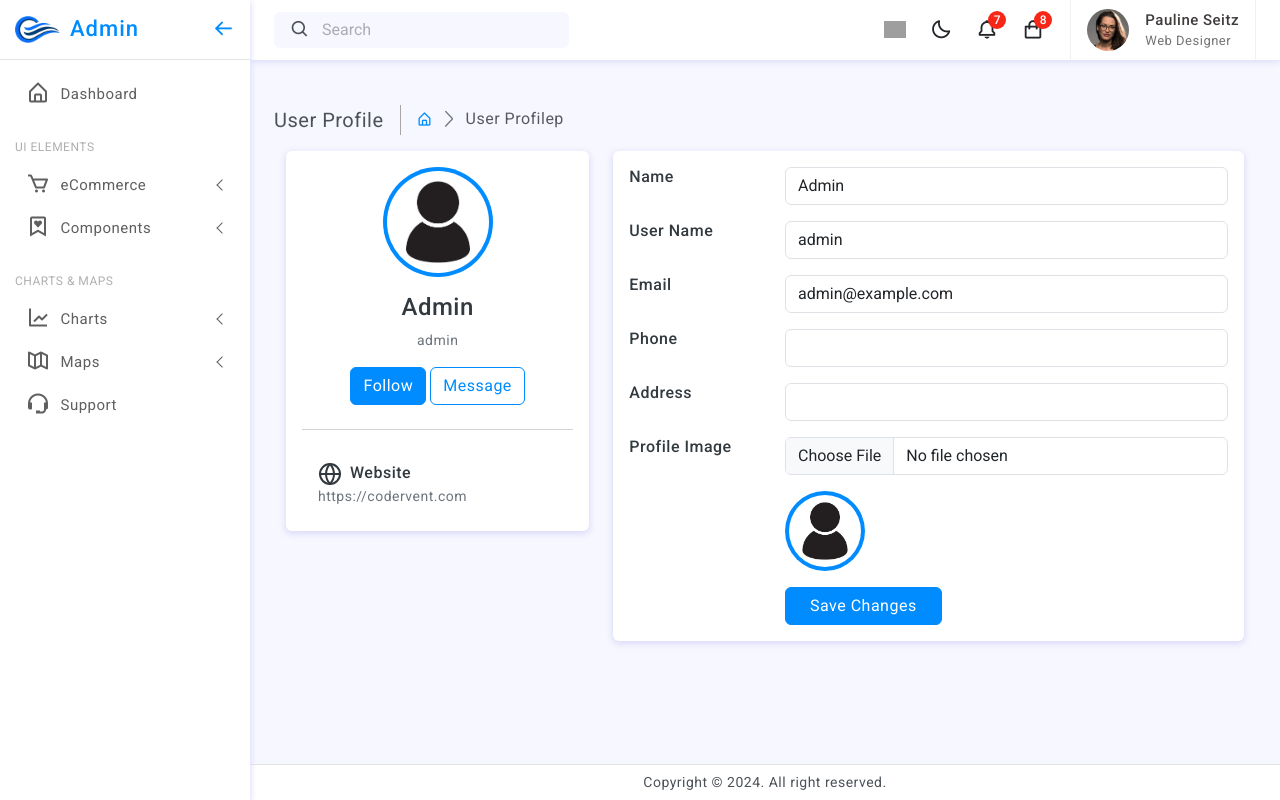
After one commit to TanvirulAlamTusher/lms, a Laravel app: page /admin/profile in a window 1280 px wide. The commit adds this page. Run offline with Laravel 10, Linux system fonts and the light colour scheme; a user stored in the database is signed in; data comes from the database, SQL or seed files in the repository; grey boxes are pictures that could not be loaded.

Commit message:
profile view add

```diff
--- a/app/Http/Controllers/AdminController.php
+++ b/app/Http/Controllers/AdminController.php
@@ -2,6 +2,7 @@
 
 namespace App\Http\Controllers;
 
+use App\Models\User;
 use Illuminate\Http\Request;
 use Illuminate\Support\Facades\Auth;
 
@@ -29,5 +30,10 @@ class AdminController extends Controller
         return redirect('/admin/login');
     }
     //End Method
+    public function AdminProfile() {
+       $id = Auth::user()->id;
+       $profileData = User::find($id);
+       return view('admin.profile_view',compact('profileData'));
+    }//End Method
 
 }
--- a/resources/views/admin/body/header.blade.php
+++ b/resources/views/admin/body/header.blade.php
@@ -367,7 +367,7 @@
                     </div>
                 </a>
                 <ul class="dropdown-menu dropdown-menu-end">
-                    <li><a class="dropdown-item d-flex align-items-center" href="javascript:;"><i class="bx bx-user fs-5"></i><span>Profile</span></a>
+                    <li><a class="dropdown-item d-flex align-items-center" href="{{ route('admin.profile') }}"><i class="bx bx-user fs-5"></i><span>Profile</span></a>
                     </li>
                     <li><a class="dropdown-item d-flex align-items-center" href="javascript:;"><i class="bx bx-cog fs-5"></i><span>Settings</span></a>
                     </li>
--- /dev/null
+++ b/resources/views/admin/profile_view.blade.php
@@ -0,0 +1,120 @@
+@extends('admin.admin_dashboard')
+@section('admin')
+<div class="page-content">
+    <!--breadcrumb-->
+    <div class="page-breadcrumb d-none d-sm-flex align-items-center mb-3">
+        <div class="breadcrumb-title pe-3">User Profile</div>
+        <div class="ps-3">
+            <nav aria-label="breadcrumb">
+                <ol class="breadcrumb mb-0 p-0">
+                    <li class="breadcrumb-item"><a href="javascript:;"><i class="bx bx-home-alt"></i></a>
+                    </li>
+                    <li class="breadcrumb-item active" aria-current="page">User Profilep</li>
+                </ol>
+            </nav>
+        </div>
+
+    </div>
+    <!--end breadcrumb-->
+    <div class="container">
+        <div class="main-body">
+            <div class="row">
+                <div class="col-lg-4">
+                    <div class="card">
+                        <div class="card-body">
+                            <div class="d-flex flex-column align-items-center text-center">
+                                <img src="{{ (!empty($profileData->photo)) ? url('upload/admin_images/'.$profileData->photo) : url('upload/no_image.jpg') }}" alt="Admin" class="rounded-circle p-1 bg-primary" width="110">
+                                <div class="mt-3">
+                                    <h4>{{$profileData->name}}</h4>
+                                    <p class="text-secondary mb-1">{{$profileData->username}}</p>
+                                    <p class="text-muted font-size-sm">{{$profileData->address}}</p>
+                                    <button class="btn btn-primary">Follow</button>
+                                    <button class="btn btn-outline-primary">Message</button>
+                                </div>
+                            </div>
+                            <hr class="my-4" />
+                            <ul class="list-group list-group-flush">
+                                <li class="list-group-item d-flex justify-content-between align-items-center flex-wrap">
+                                    <h6 class="mb-0"><svg xmlns="http://www.w3.org/2000/svg" width="24" height="24" viewBox="0 0 24 24" fill="none" stroke="currentColor" stroke-width="2" stroke-linecap="round" stroke-linejoin="round" class="feather feather-globe me-2 icon-inline"><circle cx="12" cy="12" r="10"></circle><line x1="2" y1="12" x2="22" y2="12"></line><path d="M12 2a15.3 15.3 0 0 1 4 10 15.3 15.3 0 0 1-4 10 15.3 15.3 0 0 1-4-10 15.3 15.3 0 0 1 4-10z"></path></svg>Website</h6>
+                                    <span class="text-secondary">https://codervent.com</span>
+                                </li>
+
+                            </ul>
+                        </div>
+                    </div>
+                </div>
+                <div class="col-lg-8">
+                    <div class="card">
+                        <div class="card-body">
+                            <div class="row mb-3">
+                                <div class="col-sm-3">
+                                    <h6 class="mb-0">Name</h6>
+                                </div>
+                                <div class="col-sm-9 text-secondary">
+                                    <input type="text" name="name" class="form-control" value="{{$profileData->name}}" />
+                                </div>
+                            </div>
+                            <div class="row mb-3">
+                                <div class="col-sm-3">
+                                    <h6 class="mb-0">User Name</h6>
+                                </div>
+                                <div class="col-sm-9 text-secondary">
+                                    <input type="text" name="username" class="form-control" value="{{$profileData->username}}" />
+                                </div>
+                            </div>
+                            <div class="row mb-3">
+                                <div class="col-sm-3">
+                                    <h6 class="mb-0">Email</h6>
+                                </div>
+                                <div class="col-sm-9 text-secondary">
+                                    <input type="text" name="email" class="form-control" value="{{$profileData->email}}" />
+                                </div>
+                            </div>
+                            <div class="row mb-3">
+                                <div class="col-sm-3">
+                                    <h6 class="mb-0">Phone</h6>
+                                </div>
+                                <div class="col-sm-9 text-secondary">
+                                    <input type="text" name="phone" class="form-control" value="{{$profileData->phone}}" />
+                                </div>
+                            </div>
+
+                            <div class="row mb-3">
+                                <div class="col-sm-3">
+                                    <h6 class="mb-0">Address</h6>
+                                </div>
+                                <div class="col-sm-9 text-secondary">
+                                    <input type="text" name="address" class="form-control" value="{{$profileData->address}}" />
+                                </div>
+                            </div>
+                            <div class="row mb-3">
+                                <div class="col-sm-3">
+                                    <h6 class="mb-0">Profile Image</h6>
+                                </div>
+                                <div class="col-sm-9 text-secondary">
+                                    <input type="file" name="photo" class="form-control"/>
+                                </div>
+                            </div>
+                            <div class="row mb-3">
+                                <div class="col-sm-3">
+                                    <h6 class="mb-0"> </h6>
+                                </div>
+                                <div class="col-sm-9 text-secondary">
+                                    <img src="{{ (!empty($profileData->photo)) ? url('upload/admin_images/'.$profileData->photo) : url('upload/no_image.jpg') }}" alt="Admin" class="rounded-circle p-1 bg-primary" width="80">
+                                </div>
+                            </div>
+                            <div class="row">
+                                <div class="col-sm-3"></div>
+                                <div class="col-sm-9 text-secondary">
+                                    <input type="button" class="btn btn-primary px-4" value="Save Changes" />
+                                </div>
+                            </div>
+                        </div>
+                    </div>
+
+                </div>
+            </div>
+        </div>
+    </div>
+</div>
+@endsection
--- a/routes/web.php
+++ b/routes/web.php
@@ -36,6 +36,7 @@ Route::middleware(['auth','roles:admin'])->group(function () {
 
     Route::get('/admin/dashboard',[AdminController::class, 'AdminDashboard'])->name('admin.dashboard');
     Route::get('/admin/logout',[AdminController::class, 'AdminLogout'])->name('admin.logout');
+    Route::get('/admin/profile',[AdminController::class, 'AdminProfile'])->name('admin.profile');
 
  });
 
```
Also changed, not shown: public/upload/no_image.jpg (added).
